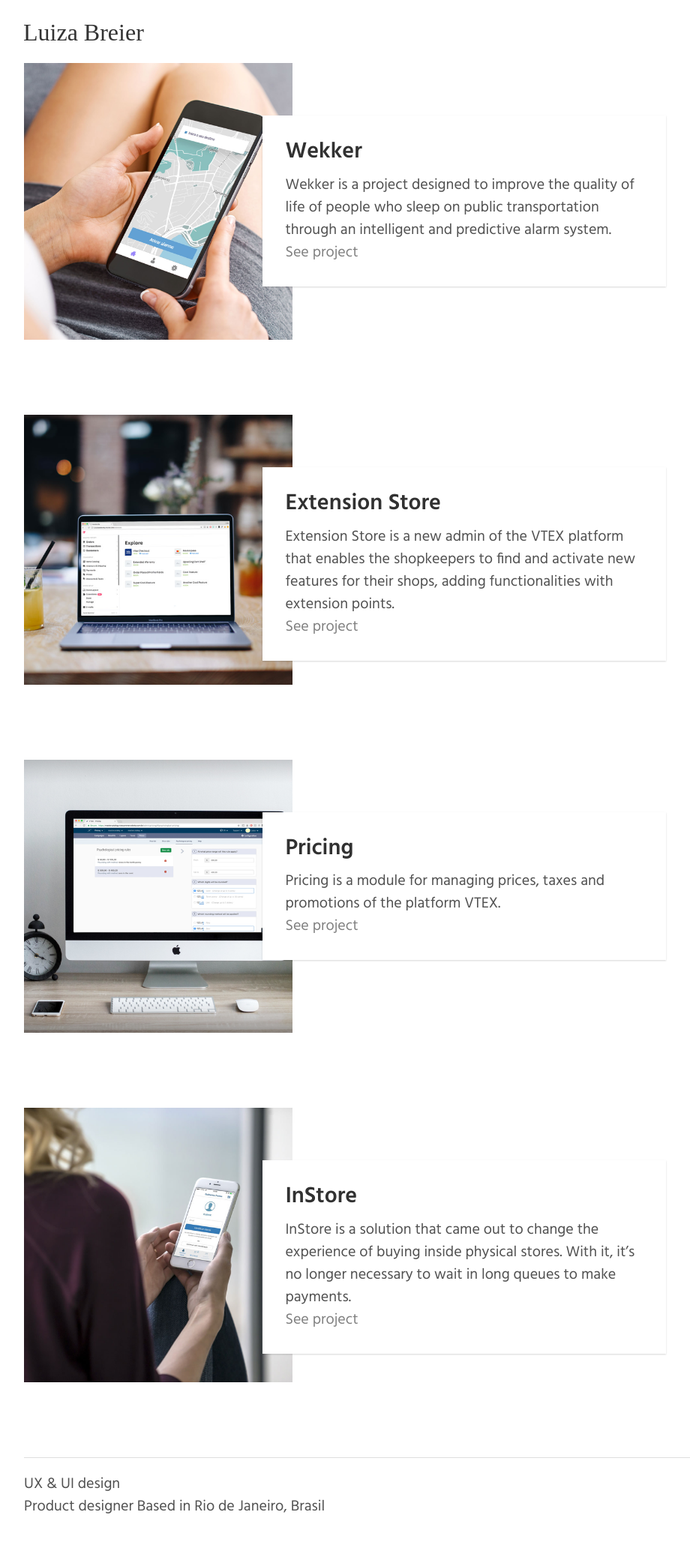
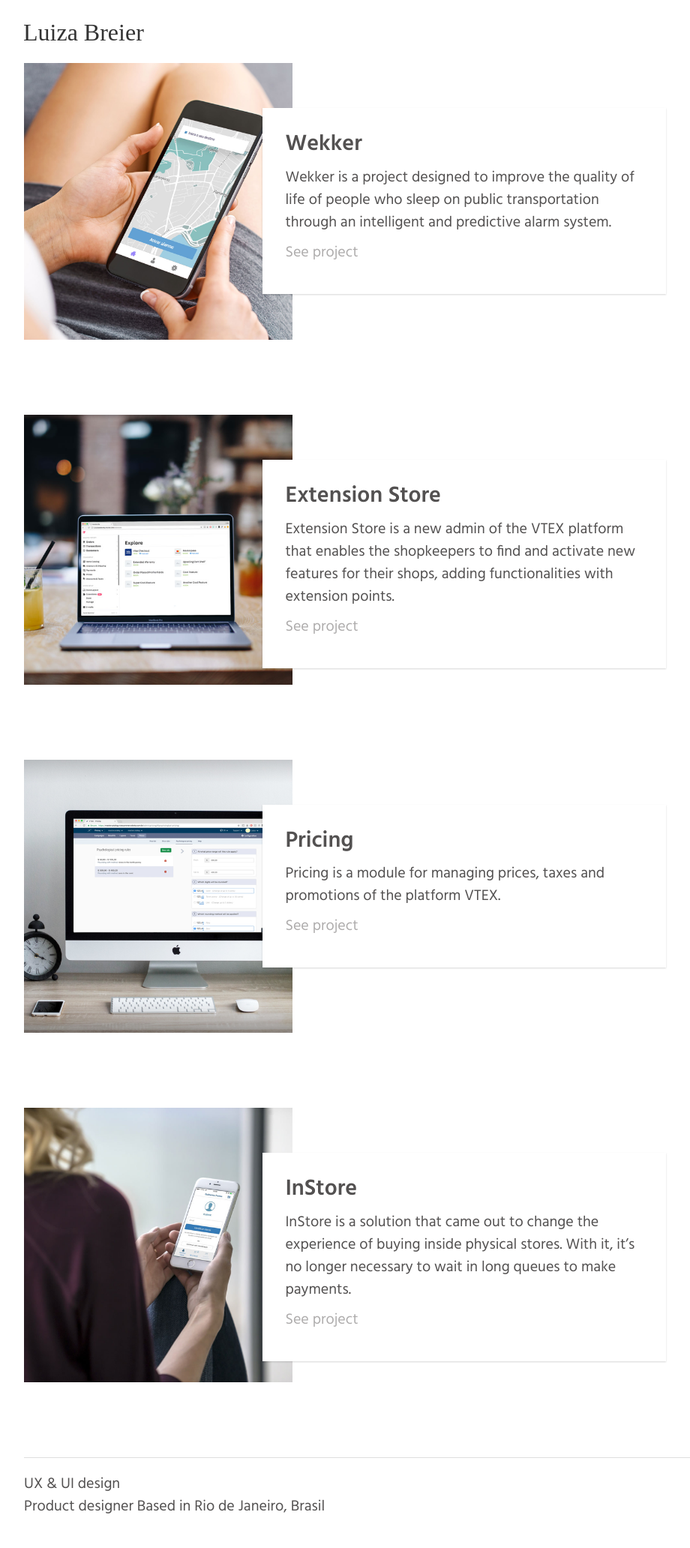
Before and after one commit to luizabreier/portfolio, a Jekyll site: the page built from index.html, in a window 1280 px wide. Shown: the whole page at 75% size, without its empty margins (160-1080 px from the left). Built offline with Jekyll 4.4.1, drawn with Linux system fonts in a browser that asks for light colours; the list of posts is cut into pages by our own code.

Commit message:
Adjust link and cover text style

```diff
--- a/_sass/_layout.scss
+++ b/_sass/_layout.scss
@@ -7,6 +7,11 @@
 
 body {
   font-family: 'Hind', sans-serif;
+  color: #535151;
+}
+
+.post-title {
+  color: #535151;
 }
 
 p {
@@ -35,7 +40,7 @@
 }
 
 .link {
-  color: #818181;
+  color: #afadad;
 }
 
 .wrapper:nth-child(odd) .banner {
@@ -75,9 +80,13 @@
   display: inline-block;
   margin-left: -1rem;
   position: absolute;
-  top: 3.5rem;
+  top: 3rem;
   left: -2rem;
   width: 100%;
+}
+
+.projects_link {
+  margin: 0.5rem 0;
 }
 
 footer {
--- a/index.html
+++ b/index.html
@@ -19,7 +19,7 @@
             <div>
               {{ post.description }}
             </div>
-            <div>
+            <div class="projects_link">
               <a class="link" href="{{ site.baseurl }}{{ post.url }}">
                 {{ post.project }}
               </a>
```
